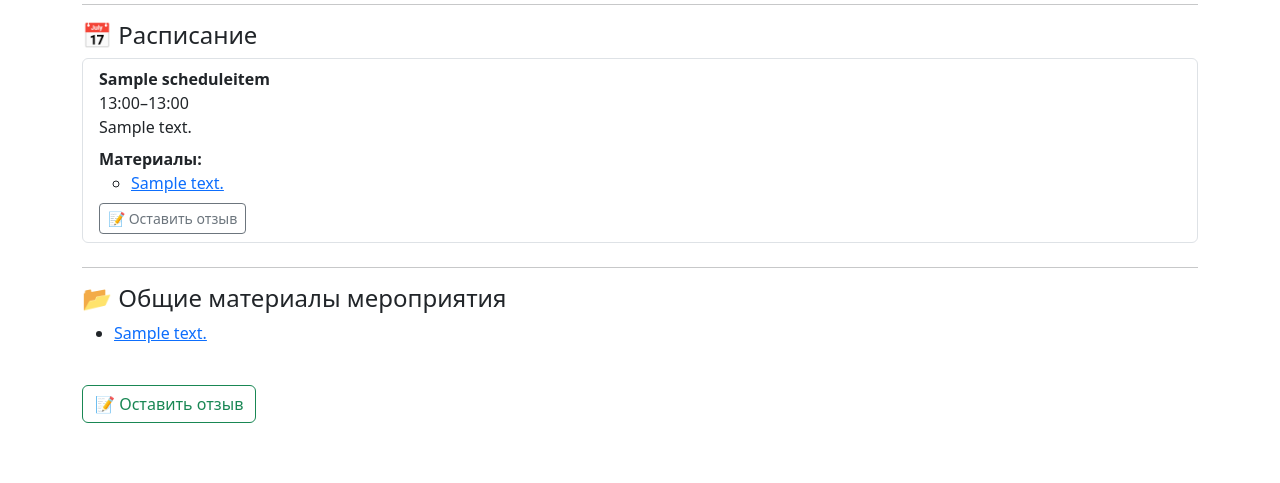
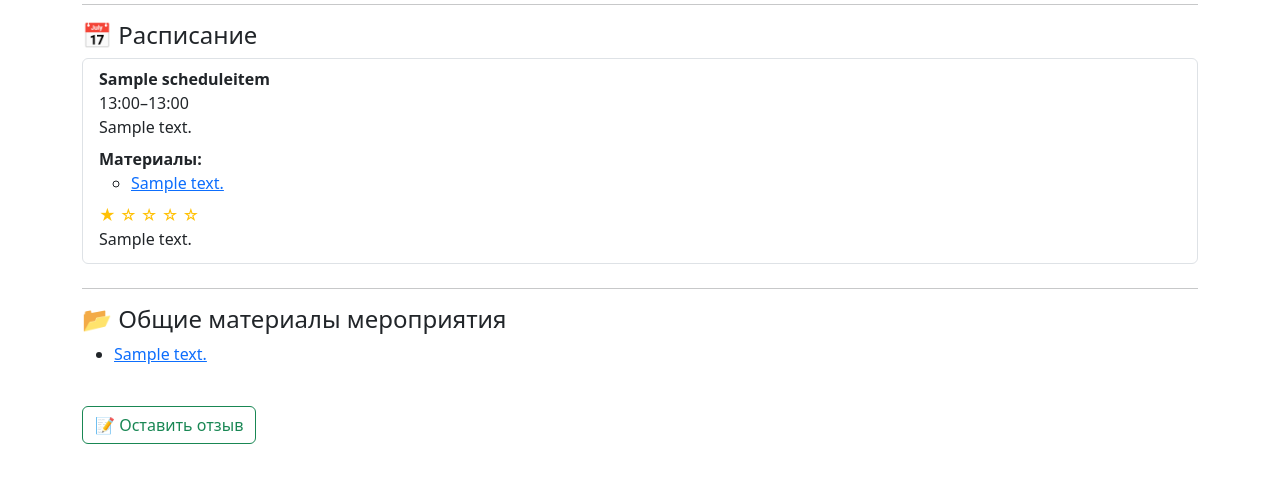
Before and after one commit to nsrodnyh/event_manager, a Django app: page /access/00000000-0000-0000-0000-000000000001/ in a window 1280 px wide. Shown: the part 240-723 px from the top of the page. Run offline with Django 5.2, Linux system fonts and the light colour scheme; tables that the repository leaves empty hold one stand-in row (values such as "Sample post").

Commit message:
feat: добавлено отображение отзывов на странице участника вместо кнопки "Оставить отзыв" refactor: исправлены отступы в шаблоне

```diff
--- a/core/views.py
+++ b/core/views.py
@@ -5,7 +5,7 @@ from django.utils import timezone
 from django.shortcuts import render, redirect, get_object_or_404
 from .forms import StyledRegisterForm
 from django.contrib.auth import login
-from .models import Profile, ControllerProfile
+from .models import Profile, ControllerProfile, Feedback
 from django.contrib.auth.decorators import login_required
 from django.views.decorators.http import require_POST
 from .models import Event, ScheduleItem, Registration
@@ -392,6 +392,33 @@ def access_via_token(request, access_token):
         event.end_date and timezone.localtime() >= event.end_date
     )
 
+    # ➊ Есть ли уже отзыв от этого участника
+    feedback = (
+        Feedback.objects.filter(registration=registration,
+                                event=event,
+                                activity__isnull=True)  # только по мероприятию
+        .first()
+    )
+
+    activity_feedbacks = []
+    for act in schedule:
+        fb = Feedback.objects.filter(
+            registration=registration,
+            activity=act
+        ).first()
+        activity_feedbacks.append({
+            'activity': act,
+            'feedback': fb  # None, если ещё не оставляли
+        })
+
+        for activity in schedule:
+            activity.feedback = (
+                Feedback.objects.filter(
+                    registration=registration,
+                    activity=act
+                ).first()
+            )
+
     return render(request, 'access_event.html', {
         'registration': registration,
         'event': event,
@@ -400,6 +427,8 @@ def access_via_token(request, access_token):
         'event_over': event_over,
         'now': now,
         'can_leave_feedback': can_leave_feedback,
+        'feedback': feedback,
+        'activity_feedbacks': activity_feedbacks,
     })
 
 
--- a/templates/access_event.html
+++ b/templates/access_event.html
@@ -18,7 +18,7 @@
                     {{ item.start_time|time:"H:i" }}–{{ item.end_time|time:"H:i" }}<br>
                     {{ item.description|default:"" }}
 
-            {% if item.materials.all %}
+                    {% if item.materials.exists %}
                         <div class="mt-2">
                             <strong>Материалы:</strong>
                             <ul class="mb-0">
@@ -29,8 +29,23 @@
                         </div>
                     {% endif %}
 
-            {% if item.end_time <= now %}
-                <a href="{% url 'leave_activity_feedback' access_token=registration.access_token activity_id=item.id %}" class="btn btn-outline-secondary btn-sm mt-2">📝 Оставить отзыв</a>
+                    {# ───── отзыв по активности ───── #}
+                    {% if item.feedback %}
+                        <div class="mt-2">
+                            <span class="text-warning">
+                                {% for _ in "12345"|make_list %}
+                                    {% if forloop.counter <= item.feedback.rating %}★{% else %}☆{% endif %}
+                                {% endfor %}
+                            </span>
+                            <p class="mb-1">{{ item.feedback.text|default:"—"|linebreaksbr }}</p>
+{#                            <small class="text-muted">#}
+{#                                {{ item.feedback.created_at|localtime|date:"d.m.Y H:i" }}#}
+{#                            </small>#}
+                        </div>
+
+                    {% elif item.end_time <= now %}
+                        <a href="{% url 'leave_activity_feedback' access_token=registration.access_token activity_id=item.id %}"
+                           class="btn btn-outline-secondary btn-sm mt-2">📝 Оставить отзыв</a>
                     {% endif %}
                 </li>
             {% endfor %}
@@ -57,8 +72,20 @@
         {% now "UTC" as now %}
     {% endtimezone %}
 
-{% if can_leave_feedback %}
-    <a href="{% url 'leave_feedback_token' registration.access_token %}" class="btn btn-outline-success mt-4">📝 Оставить отзыв</a>
+    {% if feedback %}
+        <h4>📑 Ваш отзыв</h4>
+        <div class="mb-2 text-warning">
+            {% for _ in "12345"|make_list %}
+                {% if forloop.counter <= feedback.rating %}★{% else %}☆{% endif %}
+            {% endfor %}
+        </div>
+        <p>{{ feedback.text|default:"—"|linebreaksbr }}</p>
+        <small class="text-muted">
+            Оставлен {{ feedback.created_at|localtime|date:"d.m.Y H:i" }}
+        </small>
+    {% elif can_leave_feedback %}
+        <a href="{% url 'leave_feedback_token' registration.access_token %}" class="btn btn-outline-success mt-4">
+            📝 Оставить отзыв</a>
     {% else %}
         <p class="text-muted mt-4 fst-italic">
             Оставить отзыв можно будет после {{ event.end_date|date:"j E Y в H:i" }}
```
Lines whose indentation alone changed are shown as unchanged.
